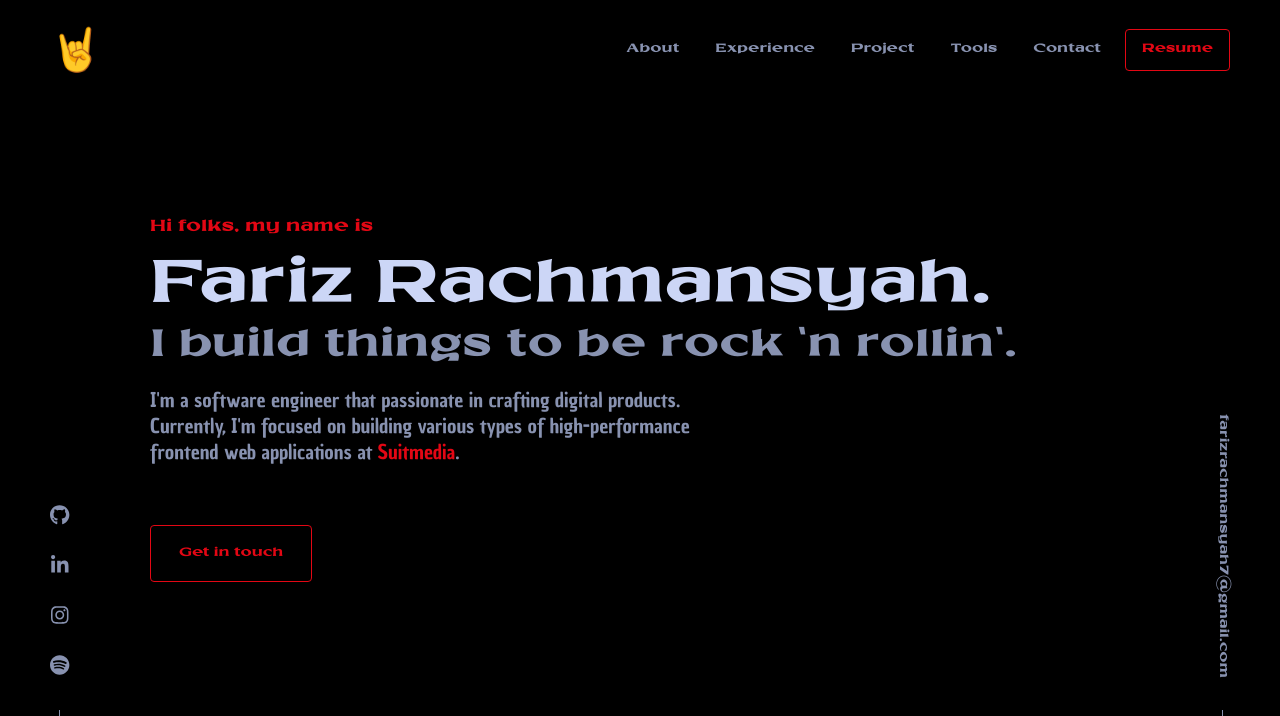
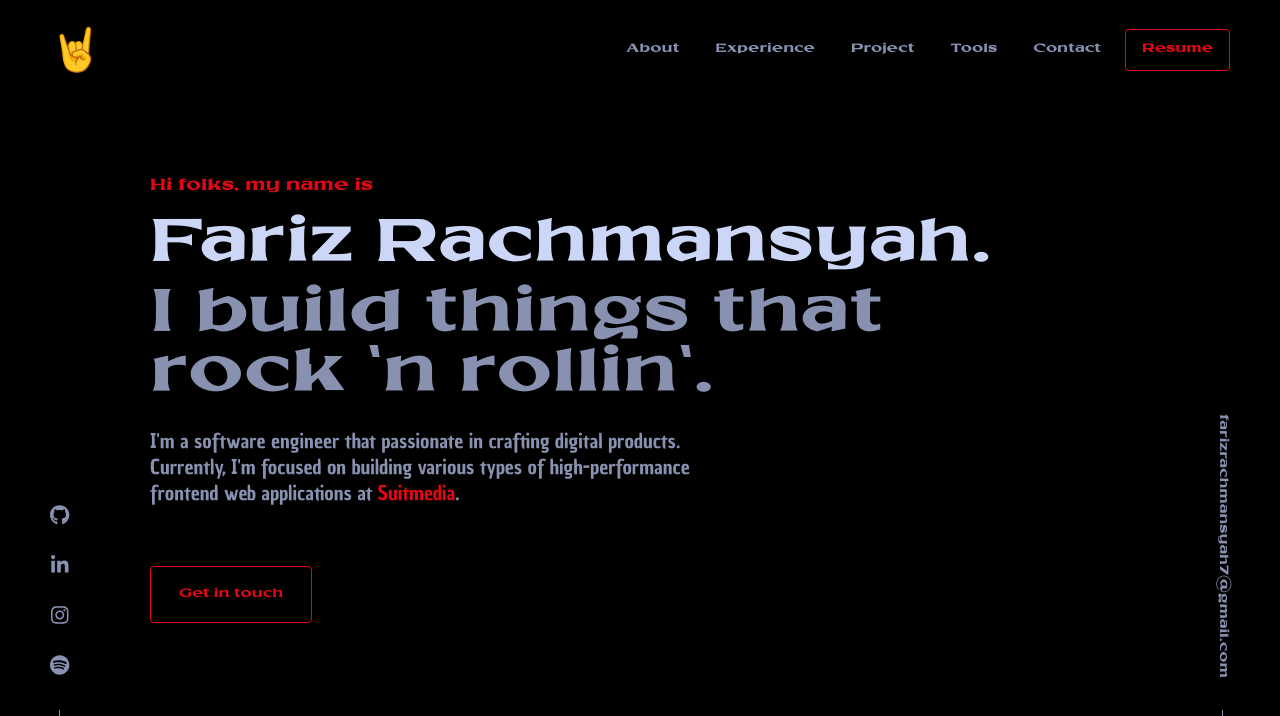
Before and after one commit to farizrachmansyah/my-modern-portfolio, a Nuxt app: page / in a window 1280 px wide. Shown: the top 716 px of the page. Built offline with nearby package versions, Linux system fonts and the light colour scheme.

Commit message:
fix typography

```diff
--- a/pages/index.vue
+++ b/pages/index.vue
@@ -8,7 +8,8 @@
         Fariz Rachmansyah.
       </h2>
       <h3 class="home-tagline">
-        I build things to be rock 'n rollin'.
+        <span class="d-block">I build things that</span>
+        <span>rock 'n rollin'.</span>
       </h3>
       <p class="home-desc">
         I'm a software engineer that passionate in crafting digital products. Currently, I'm focused on building various types of high-performance frontend web applications at
@@ -65,7 +66,7 @@ export default {
 
   &-tagline {
     margin-top: 10px;
-    font-size: 38px;
+    font-size: 60px;
   }
 
   &-desc {
```
